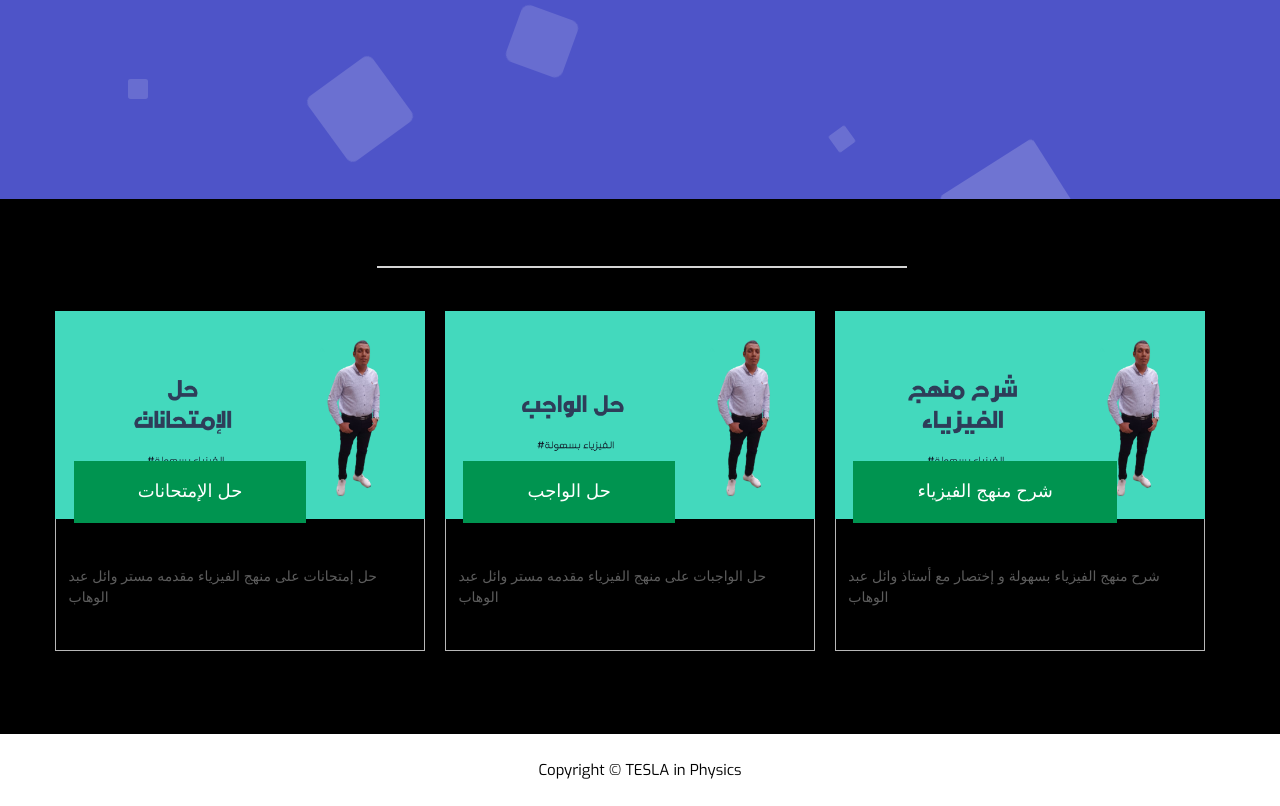
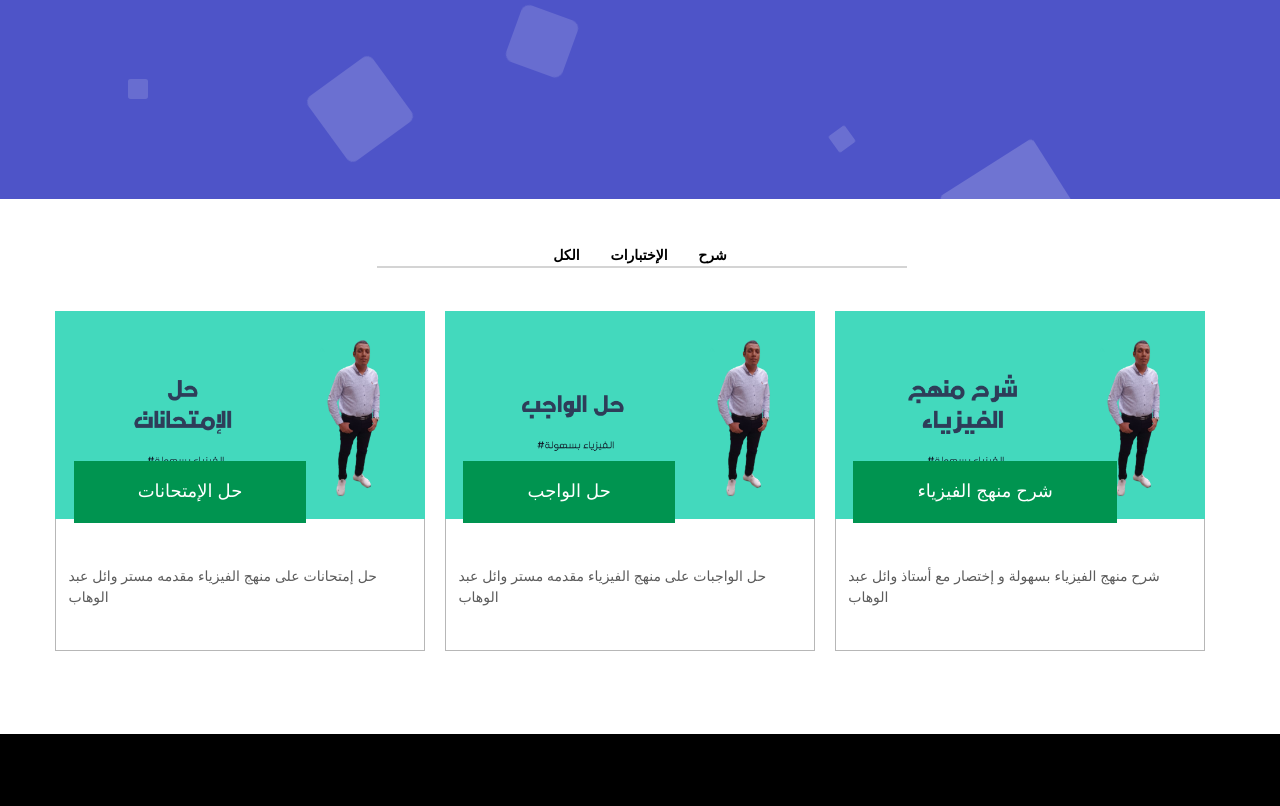
Before and after one commit to mavi-coder/TESLA_In_Physics, a plain HTML site: page course-listing.html in a window 1280 px wide. Shown: the part 601-1407 px from the top of the page. Drawn offline with Linux system fonts and the light colour scheme; a script that the page names is missing.

Commit message:
Update course-listing.html

```diff
--- a/course-listing.html
+++ b/course-listing.html
@@ -77,7 +77,7 @@
 
 
 
-		<section class="course-listing-page">
+		<section class="course-listing-page" style="background: #fff;">
 			<div class="container">
 				<div id="filters" class="button-group">
 					<button class="button" data-filter="*">الكل</button>
@@ -134,7 +134,7 @@
 
 
 			<!-- End of box-Wrap -->
-			<div class="footer-last-section">
+			<div class="footer-last-section" style="background: #000;">
 				<div class="footer">
 					<p>Copyright  &copy; TESLA in Physics</p>
 				</div>
```
